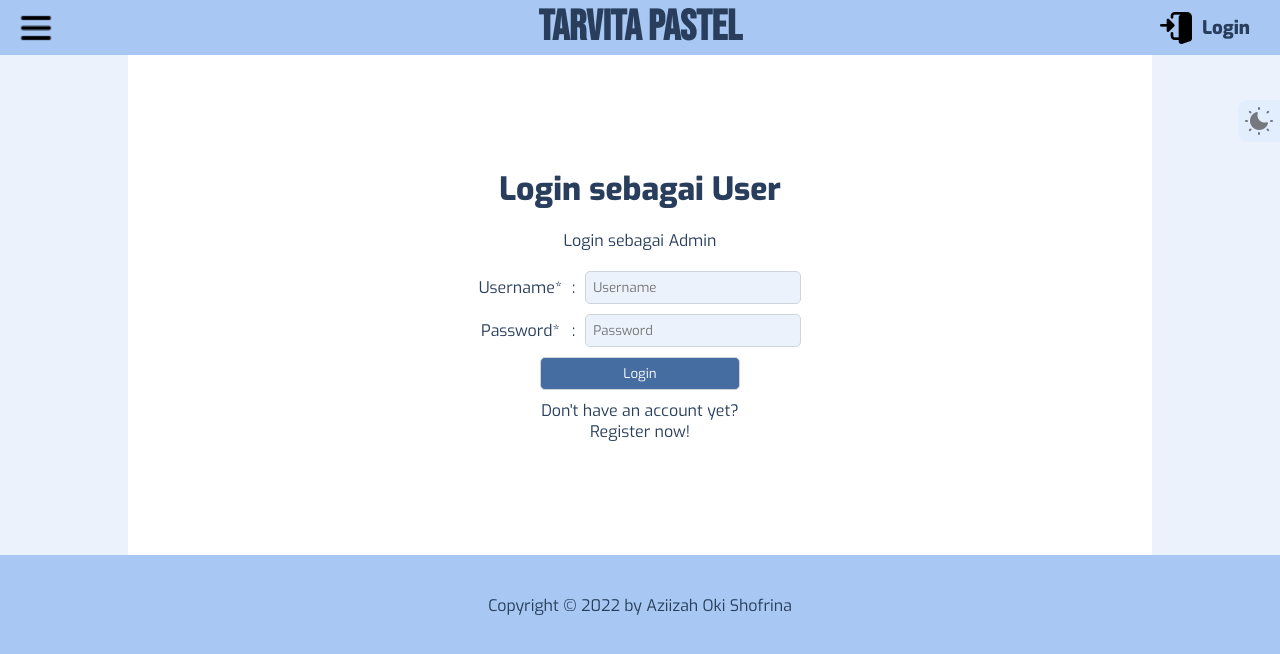
After one commit to Azkina1123/Praktikum-Web-POSTTEST7, a PHP site: page /login.php in a window 1280 px wide. The commit adds this page. Shown: the top 654 px of the page. Run offline with PHP 8.4, Linux system fonts and the light colour scheme; some web fonts are replaced.

Commit message:
up posttest

```diff
--- a/about-us.php
+++ b/about-us.php
@@ -1,3 +1,9 @@
+<?php
+
+session_start();
+
+?>
+
 <!DOCTYPE html>
 <html lang="en">
 
--- a/app/style.css
+++ b/app/style.css
@@ -28,6 +28,7 @@
   --skin-logo: url("../img/moon-black.png");
   --menu-logo:url("../img/menu-black.png");
   --admin-logo: url("../img/admin-black.png");
+  --user-logo: url("../img/user-black.png");
   --search-logo:url("../img/search-black.png");
   --home-logo: url("../img/home-black.png");
   --about-us-logo: url("../img/about-us-black.png");
@@ -62,6 +63,7 @@
   --skin-logo: url("../img/moon-white.png");
   --menu-logo:url("../img/menu-white.png");
   --admin-logo: url("../img/admin-white.png");
+  --user-logo: url("../img/user-white.png");
   --search-logo:url("../img/search-white.png");
   --home-logo: url("../img/home-white.png");
   --about-us-logo: url("../img/about-us-white.png");
@@ -111,7 +113,7 @@ body {
   border: 1px solid #ced4da;
   background-color: var(--page-bg);
   color: var(--page-font);
-  height: 30px;
+  padding: 7px;
   width: 200px;
   font-family: 'Exo', sans-serif;
 }
@@ -126,6 +128,13 @@ button {
 button:hover {
   background-color: var(--button-hover-bg);
 }
+
+@media screen and (min-width: 240px) and (max-width:1024px) {
+  .form-input {
+    width: 150px;
+  }
+}
+
 /* ======================================================= */
 /*                       PAGE WRAPPER                      */
 /* ======================================================= */
@@ -218,7 +227,10 @@ header input[type = "search"] {
   margin: 0px 15px;
 }
 
-header .menu-logo, header .admin-logo {
+header .menu-logo,
+header .admin-logo,
+header .user-logo,
+header .login-logo {
   width: 32px;
   height: 32px;
 }
@@ -228,10 +240,19 @@ header .menu-logo {
 header .admin-logo {
   background-image: var(--admin-logo);
 }
-header .admin-logo + h3 {
+header .user-logo {
+  background-image: var(--user-logo);
+}
+header .login-logo {
+  background-image: var(--login-logo);
+  border-radius: 5px;
+}
+
+header h3{
   margin: 0px 10px;
   font-family: 'Exo', sans-serif;
 }
+
 
 footer {
   display: flex;
@@ -796,3 +817,21 @@ textarea.form-input {
 .product button.delete-btn:hover {
   background-color: #d65b48;
 }
+
+/* ======================================================= */
+/*                  REGISTER & LOGIN PAGE                  */
+/* ======================================================= */
+
+.login .content {
+  text-align: center;
+  height: 400px;
+}
+
+.login .content > h1,
+.login .content > p {
+  margin: 10px;
+}
+
+.login .content a:hover {
+  color: var(--black)
+}
--- a/config.php
+++ b/config.php
@@ -298,7 +298,7 @@ function login_user() {
   }
 
   // jika password salah
-  if ($akun[0]["password"] != $password) {
+  if (password_verify($akun[0]["psw"], $password)) {
     echo "<script>
     alert('Password Anda salah!');
     </script>";
@@ -311,4 +311,57 @@ function login_user() {
   return true;
 }
 
+function register_user() {
+  global $con;
+
+  $username = $_POST["username"];
+  $password = $_POST["password"];
+  $konfirmasi = $_POST["konfirmasi"];
+  $phone = $_POST["phone"];
+  $address = $_POST["address"];
+
+  // cek apakah username sudah digunakan
+  $akun = get_from_db("SELECT * FROM users WHERE username='$username'");
+
+  // jika akun sudah ada
+  if (count($akun) != 0) {
+    echo "<script>
+          alert('Username telah digunakan!');
+        </script>";
+    return false;
+  }
+
+  // jika password != konfirmasi
+  if ($password != $konfirmasi) {
+    echo "<script>
+            alert('Konfirmasi password salah!');
+          </script>";
+    return false;
+  }
+
+  // enkripsi password
+  $password = password_hash($password, PASSWORD_DEFAULT);
+
+  // tambahkan akun baru ke database
+  $result = mysqli_query(
+    $con,
+    "INSERT INTO users
+     VALUES ('', '$username', '$password', '$phone', '$address')"
+  );
+
+  // jika gagal masuk ke database
+  if (!$result) {
+    echo "<script>
+      alert('Proses registrasi gagal!');
+    </script>";
+    return false;
+  }
+
+  // jika berhasil masuk ke database
+  echo "<script>
+          alert('Proses registrasi berhasil!');
+        </script>";
+  return true;
+}
+
 ?>
--- a/header.php
+++ b/header.php
@@ -14,8 +14,16 @@
       </div>
 
       <div>
-        <span class="admin-logo img"></span>
-        <h3> Admin </h3>
+        <span class="<?= (isset($_SESSION["mode"])) ? $_SESSION["mode"] : "login" ?>-logo img"></span>
+        <h3>
+          <?php
+            if (!isset($_SESSION["username"])) {
+              echo "<a href='login.php'> Login </a>";
+            } else {
+              echo $_SESSION["username"];
+            }
+          ?>
+        </h3>
       </div>
 
     </header>
--- a/index.php
+++ b/index.php
@@ -1,4 +1,5 @@
 <?php
+session_start();
 
 require "config.php";
 
--- /dev/null
+++ b/login.php
@@ -0,0 +1,103 @@
+<?php
+
+session_start();
+require "config.php";
+
+$mode = (isset($_GET["mode"])) ? $_GET["mode"] :  "User";
+
+if (isset($_POST["login"])) {
+
+  $username = $_POST["username"];
+  $password = $_POST["password"];
+  if ($mode == "Admin" && $username == "admin" && $password == "123") {
+    $_SESSION["mode"] = "admin";
+    $_SESSION["username"] = $username;
+    echo "<script>
+            alert('Anda berhasil masuk sebagai admin!');
+            document.location.href = 'index.php';
+          </script>";
+  }
+
+  if ($mode == "User" && login_user()) {
+    $_SESSION["mode"] = "user";
+    $_SESSION["username"] = $username;
+    echo "<script> document.location.href = 'index.php'; </script>";
+  }
+
+}
+
+?>
+
+<!DOCTYPE html>
+<html lang="en">
+
+<head>
+  <meta charset="UTF-8">
+  <meta http-equiv="X-UA-Compatible" content="IE=edge">
+  <meta name="viewport" content="width=device-width, initial-scale=1.0">
+  <link rel="stylesheet" href="app/style.css?v=<?= time(); ?>">
+
+  <link rel="shortcut icon" href="img/icon.png" type="image/x-icon">
+  <title> Login | Tarvita Pastel </title>
+</head>
+
+<body>
+  <div class="page-wrapper login">
+    <?php include "header.php"; ?>
+
+    <div class="content-wrapper">
+      <?php include "sidebar.php"; ?>
+
+      <div class="main-content">
+        <div class="content">
+
+          <h1> Login sebagai <?= $mode; ?> </h1>
+          <p> <a href="login.php?mode=<?= ($mode == "User") ? "Admin" : "User"; ?>">
+            Login sebagai <?= ($mode == "User") ? "Admin" : "User"; ?>
+          </a> </p>
+
+          <table cellspacing="10">
+            <form action="" method="POST">
+              <!-- username -->
+              <tr>
+                <td> <label for="username"> Username* </label> </td>
+                <td><center>:</center></td>
+                <td><input type="text" name="username" id="username" required placeholder="Username" class="form-input"></td>
+              </tr>
+
+              <!-- password -->
+              <tr>
+                <td> <label for="password"> Password* </label> </td>
+                <td><center>:</center></td>
+                <td><input type="password" name="password" id="password" required placeholder="Password" class="form-input"></td>
+              </tr>
+
+              <!-- submit -->
+              <tr>
+                <td colspan="3">
+                  <center><button type="submit" name="login"> Login </button></center>
+                </td>
+              </tr>
+
+              <tr>
+                <td colspan="3">
+                  <center><a href="register.php"> Don't have an account yet? <br> Register now! </a></center>
+                </td>
+              </tr>
+
+            </form>
+          </table>
+
+        </div>
+      </div>
+    </div>
+
+    <?php include "footer.php"; ?>
+
+  </div>
+
+  <script src="app/app.js?v=<?= time(); ?>"></script>
+  <script src="app/jquery.js"></script>
+</body>
+
+</html>
--- a/sidebar.php
+++ b/sidebar.php
@@ -5,7 +5,10 @@
             <li> <b> Menu: </b> </li>
             <a href="index.php"> <li> <div class="home-logo img"></div> Home </li> </a>
             <a href="about-us.php"> <li> <div class="about-us-logo img"></div> Contact Us </li> </a>
-            <a href="#" onclick="notAvailableAlert()"> <li> <div class="login-logo img"></div> Logout </li> </a>
+
+            <a href="<?= (isset($_SESSION["mode"])) ? "logout.php" : "login.php" ?>">
+              <li> <div class="login-logo img"></div> <?= (isset($_SESSION["mode"])) ? "Logout" : "Login" ?> </li>
+            </a>
           </ul>
           <hr>
           <ul>
@@ -14,12 +17,15 @@
             <a href="products.php?mode=read&search=tools"> <li> <div class="tools-logo img"></div> Tools </li> </a>
           </ul>
           <hr>
+
+          <?php if (isset($_SESSION["mode"]) && $_SESSION["mode"] == "admin") { ?>
           <ul>
             <li> <b> Admin: </b> </li>
             <a href="add-product.php"> <li> <div class="add-product-logo img"></div> Add a Product </li> </a>
             <a href="products.php?mode=edit&search=all"> <li> <div class="edit-product-logo img"></div> Edit a Product </li> </a>
             <a href="products.php?mode=edit&search=all"> <li> <div class="delete-product-logo img"></div> Delete a Product </li> </a>
           </ul>
+          <?php } ?>
 
         </div>
 
```
Also changed, not shown: add-product.php (+8 -0 lines), delete-product.php (+7 -0 lines), edit-product.php (+8 -0 lines), logout.php (added, +12 -0 lines), products.php (+8 -0 lines), register.php (added, +102 -0 lines), img/login-black.png, img/login-white.png, img/user-black.png (added), img/user-white.png (added).
